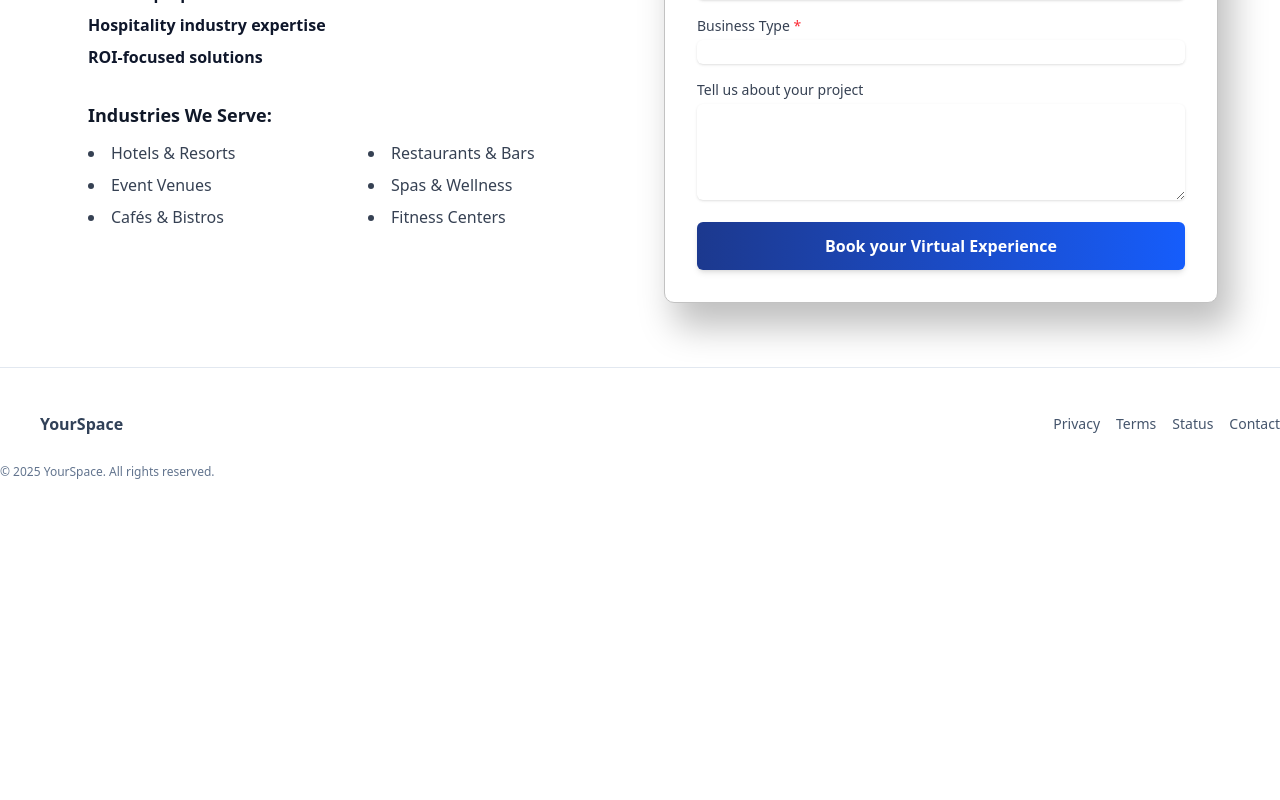
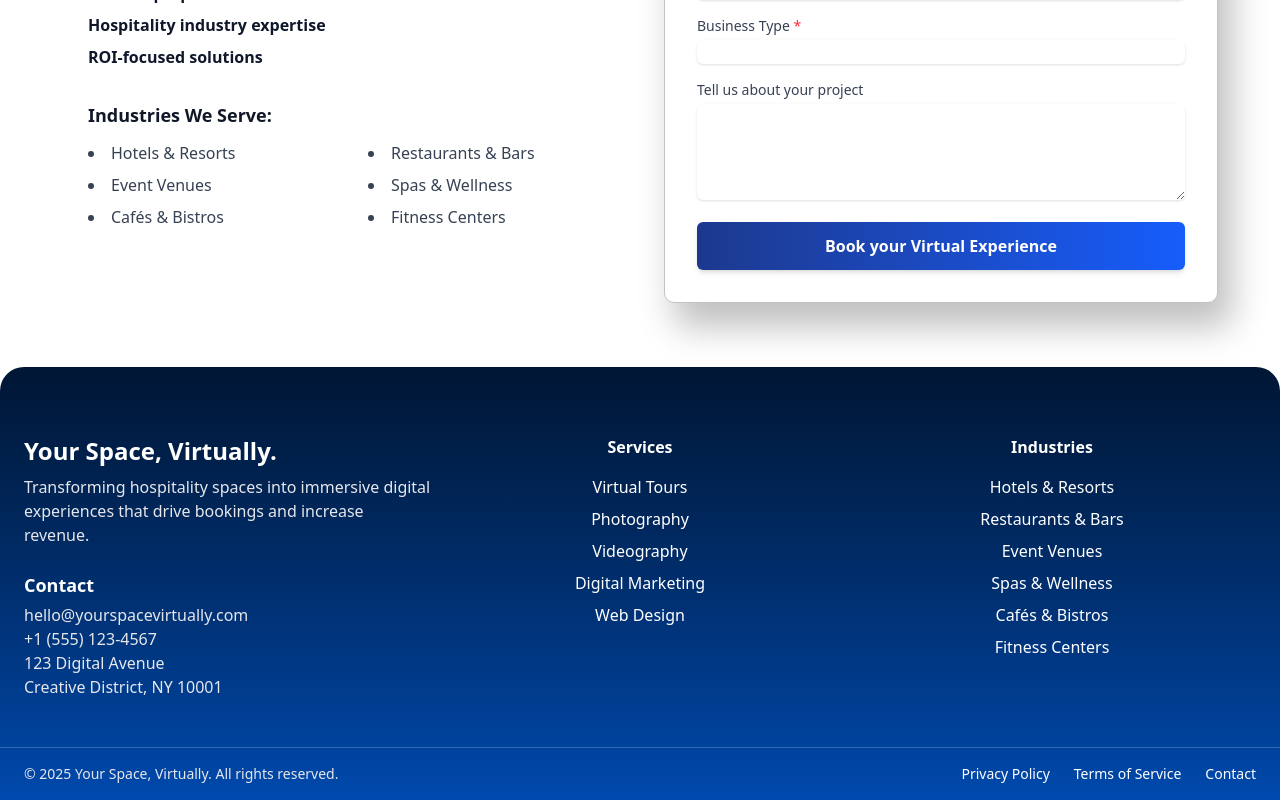
Before and after one commit to sarveswaranmg15/YourSpaceVirtually, a React (Vite) app: page / in a window 1280 px wide. Shown: the part 4153-4953 px from the top of the page. Before the commit the page ends 4673 px from the top, so only its background shows below. Built offline with nearby package versions, Linux system fonts and the light colour scheme.

Commit message:
added footer

```diff
--- a/src/components/Footer.jsx
+++ b/src/components/Footer.jsx
@@ -1,32 +1,134 @@
 export default function Footer() {
   return (
-    <footer className="border-t border-slate-200 py-10">
-      <div className="container">
-        <div className="flex flex-col md:flex-row items-center justify-between gap-6">
-          <div className="flex items-center gap-2 text-slate-700">
-            <span className="inline-flex h-8 w-8 items-center justify-center rounded-lg bg-brand-600 text-white">
-              Y
-            </span>
-            <span className="font-semibold">YourSpace</span>
+    <footer className="bg-gradient-to-b from-[#001634] to-[#0049AD] pt-5 text-white rounded-t-3xl">
+      {/* Top Section */}
+      <div className="max-w-7xl mx-auto px-6 py-12 grid grid-cols-1 gap-1 md:grid-cols-3">
+        {/* Company Info */}
+        <div>
+          <h3 className="text-2xl font-bold mb-2">Your Space, Virtually.</h3>
+          <p className="text-gray-200 mb-6">
+            Transforming hospitality spaces into immersive digital experiences
+            that drive bookings and increase revenue.
+          </p>
+          <h4 className="font-bold text-lg mb-1">Contact</h4>
+          <p className="text-gray-200">hello@yourspacevirtually.com</p>
+          <p className="text-gray-200">+1 (555) 123-4567</p>
+          <p className="text-gray-200">123 Digital Avenue</p>
+          <p className="text-gray-200">Creative District, NY 10001</p>
+        </div>
+
+        <div className="md:col-span-2 grid grid-cols-2 gap-1">
+          {/* Services */}
+          <div className="text-center ">
+            <h4 className="font-bold mb-4">Services</h4>
+            <ul className="space-y-2">
+              <li>
+                <a
+                  href="#"
+                  className="hover:text-yellow-300  hover:font-bold transition">
+                  Virtual Tours
+                </a>
+              </li>
+              <li>
+                <a
+                  href="#"
+                  className="hover:text-yellow-300 hover:font-bold transition">
+                  Photography
+                </a>
+              </li>
+              <li>
+                <a
+                  href="#"
+                  className="hover:text-yellow-300 hover:font-bold transition">
+                  Videography
+                </a>
+              </li>
+              <li>
+                <a
+                  href="#"
+                  className="hover:text-yellow-300 hover:font-bold transition">
+                  Digital Marketing
+                </a>
+              </li>
+              <li>
+                <a
+                  href="#"
+                  className="hover:text-yellow-300 hover:font-bold transition">
+                  Web Design
+                </a>
+              </li>
+            </ul>
           </div>
-          <nav className="flex gap-4 text-sm text-slate-600">
-            <a href="#" className="hover:text-slate-900">
-              Privacy
+
+          {/* Industries */}
+          <div className="text-center">
+            <h4 className="font-bold mb-4">Industries</h4>
+            <ul className="space-y-2">
+              <li>
+                <a
+                  href="#"
+                  className="hover:text-yellow-300 hover:font-bold transition">
+                  Hotels & Resorts
+                </a>
+              </li>
+              <li>
+                <a
+                  href="#"
+                  className="hover:text-yellow-300 hover:font-bold transition">
+                  Restaurants & Bars
+                </a>
+              </li>
+              <li>
+                <a
+                  href="#"
+                  className="hover:text-yellow-300 hover:font-bold transition">
+                  Event Venues
+                </a>
+              </li>
+              <li>
+                <a
+                  href="#"
+                  className="hover:text-yellow-300 hover:font-bold transition">
+                  Spas & Wellness
+                </a>
+              </li>
+              <li>
+                <a
+                  href="#"
+                  className="hover:text-yellow-300 hover:font-bold transition">
+                  Cafés & Bistros
+                </a>
+              </li>
+              <li>
+                <a
+                  href="#"
+                  className="hover:text-yellow-300 hover:font-bold transition">
+                  Fitness Centers
+                </a>
+              </li>
+            </ul>
+          </div>
+        </div>
+      </div>
+
+      {/* Bottom Bar */}
+      <div className="border-t border-white/20 py-4">
+        <div className="max-w-7xl mx-auto px-6 flex flex-col md:flex-row justify-between items-center text-sm">
+          <p className="text-gray-200 mb-2 md:mb-0">
+            © 2025 Your Space, Virtually. All rights reserved.
+          </p>
+          <div className="flex space-x-6">
+            <a href="#" className="hover:underline">
+              Privacy Policy
             </a>
-            <a href="#" className="hover:text-slate-900">
-              Terms
+            <a href="#" className="hover:underline">
+              Terms of Service
             </a>
-            <a href="#" className="hover:text-slate-900">
-              Status
-            </a>
-            <a href="#" className="hover:text-slate-900">
+            <a href="#" className="hover:underline">
               Contact
             </a>
-          </nav>
+          </div>
         </div>
-        <p className="text-xs text-slate-500 mt-6">
-          © {new Date().getFullYear()} YourSpace. All rights reserved.
-        </p>
       </div>
     </footer>
   );
--- a/tailwind.config.js
+++ b/tailwind.config.js
@@ -19,10 +19,6 @@ export default {
         },
       },
 
-      backgroundImage: {
-        "br-gradient": "linear-gradient(to top right, #0049AD, #001634)",
-      },
-
       boxShadow: { card: "0 8px 24px rgba(0,0,0,0.08)" },
       borderRadius: { xl: "1rem" },
       container: {
```
